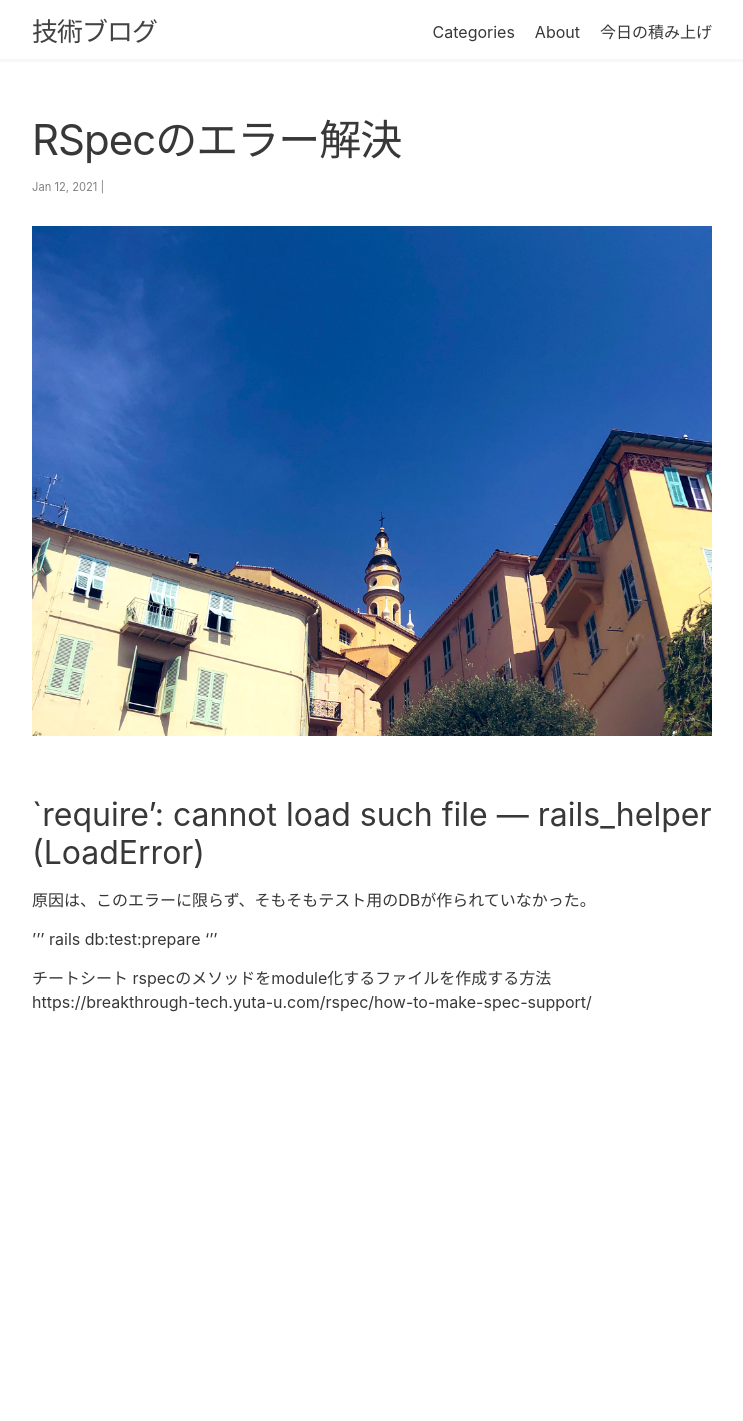
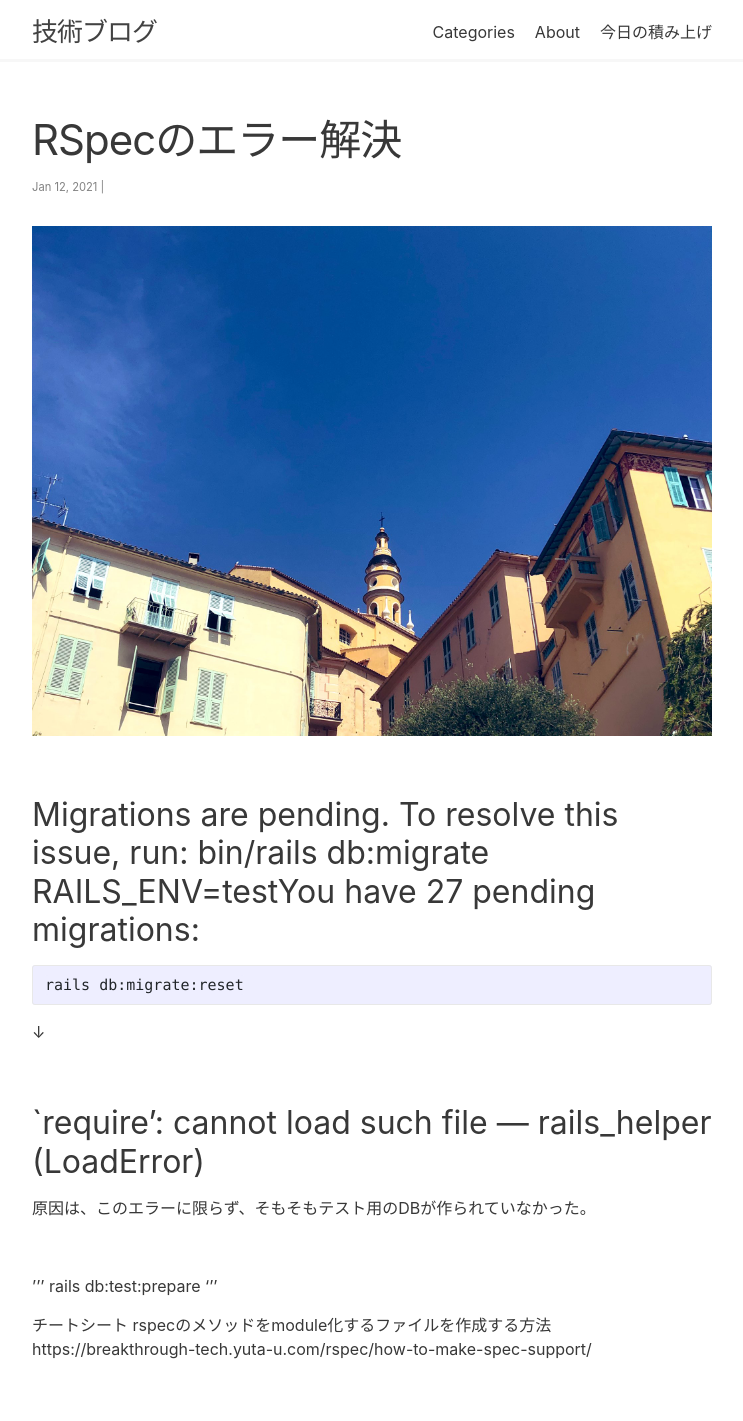
Before and after one commit to kazblog/kazblog.github.io, a Jekyll site: the page built from _posts/cheatsheet/RSpec/2021-01-12-rspec-cheat-sheet.md, in a window 1280 px wide. Shown: the whole page, without its empty margins (268-1011 px from the left). Built offline with Jekyll 4.4.1, drawn with Linux system fonts in a browser that asks for light colours; nearby versions of some CDN libraries; before the commit the page ends 1074 px from its top, so only the background shows below that.

Commit message:
Update 2021-01-12-rspec-cheat-sheet.md

````diff
--- a/_posts/cheatsheet/RSpec/2021-01-12-rspec-cheat-sheet.md
+++ b/_posts/cheatsheet/RSpec/2021-01-12-rspec-cheat-sheet.md
@@ -11,9 +11,19 @@ tags: rspec
 
 <!--more-->
 
+## Migrations are pending. To resolve this issue, run: bin/rails db:migrate RAILS_ENV=testYou have 27 pending migrations:
+
+```
+rails db:migrate:reset
+```
+
+↓
+
 ## `require': cannot load such file — rails_helper (LoadError)
 
 原因は、このエラーに限らず、そもそもテスト用のDBが作られていなかった。
+
+<br>
 
 '''
 rails db:test:prepare
````
